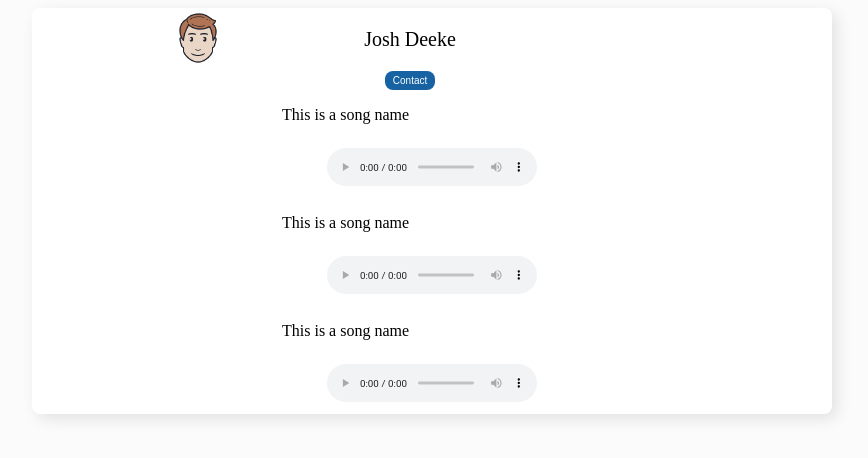
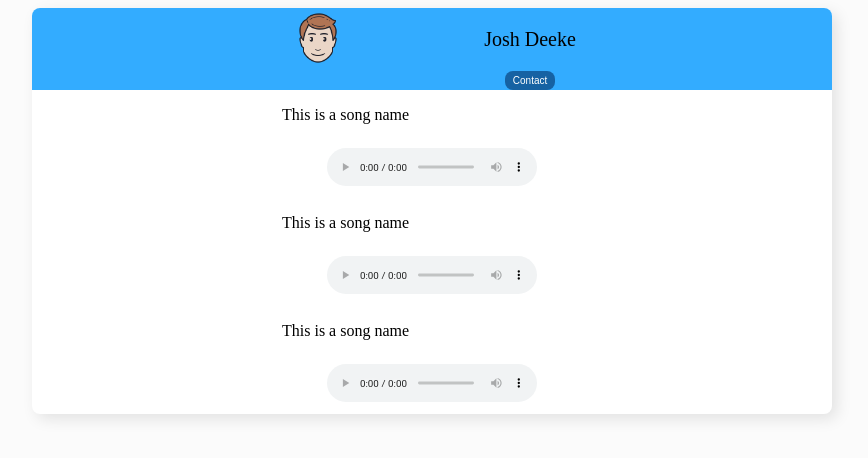
Before and after one commit to piupi/jdeeke-capstone, a website built with Parcel: page index.html in a window 1280 px wide. Shown: the whole page, without its empty margins (208-1076 px from the left). Built offline with nearby package versions, Linux system fonts and the light colour scheme.

Commit message:
Rearrange html

```diff
--- a/index.html
+++ b/index.html
@@ -12,7 +12,7 @@
 <main>
 
 
-
+<div class="test-div">
     <div class="user-card">
         <div class="profile-pic">
             <img src="person-male.png"/>
@@ -24,12 +24,10 @@
 
         </div>
     </div>
-
+</div>
 
 <div class="song-list">
     <div class="song">
-
-
         <p class="songname">This is a song name</p>
         <audio controls>
             <source src="" type="audio/mpeg">
@@ -41,7 +39,6 @@
             <source src="" type="audio/mpeg">
         </audio>
     </div>
-
     <div class="song">
         <p class="songname">This is a song name</p>
         <audio controls>
@@ -49,6 +46,7 @@
         </audio>
     </div>
 </div>
+
 </main>
 <script src="index.js"></script>
 </body>
```
Lines whose indentation alone changed are shown as unchanged.
